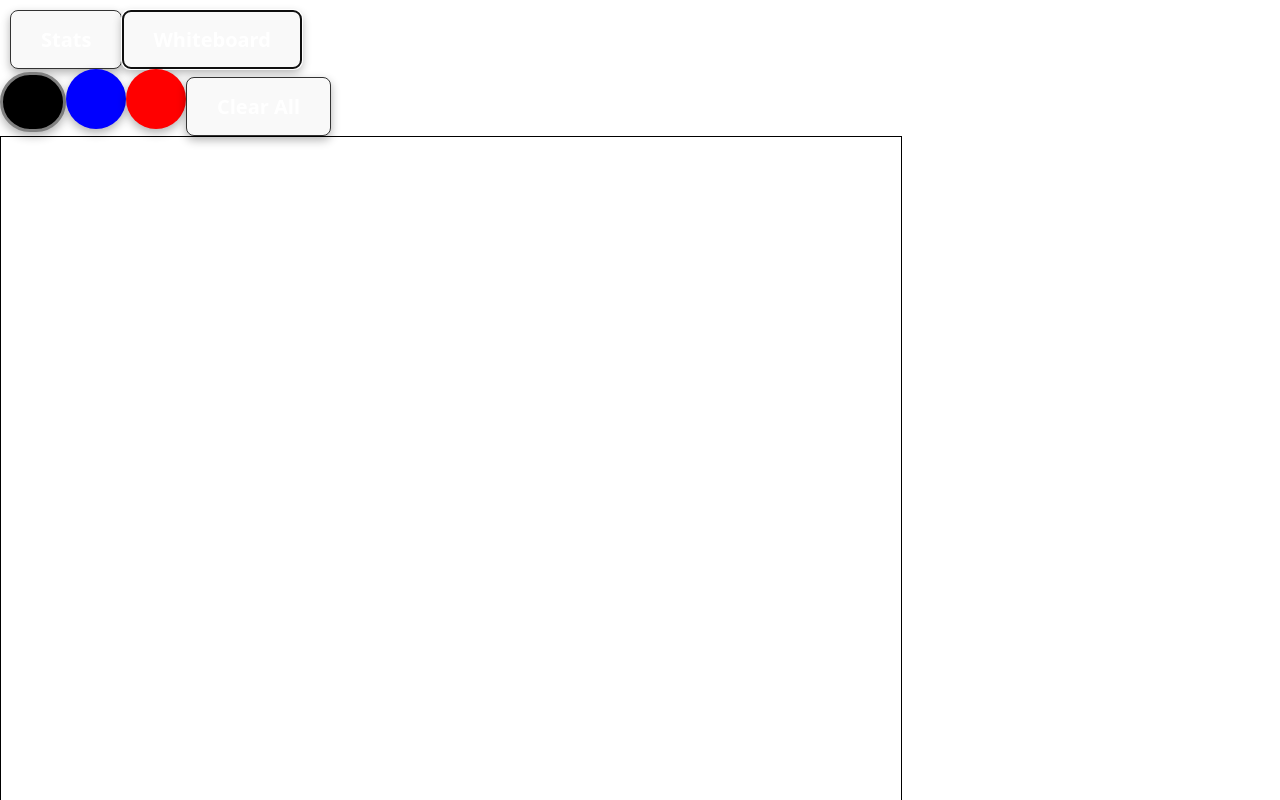
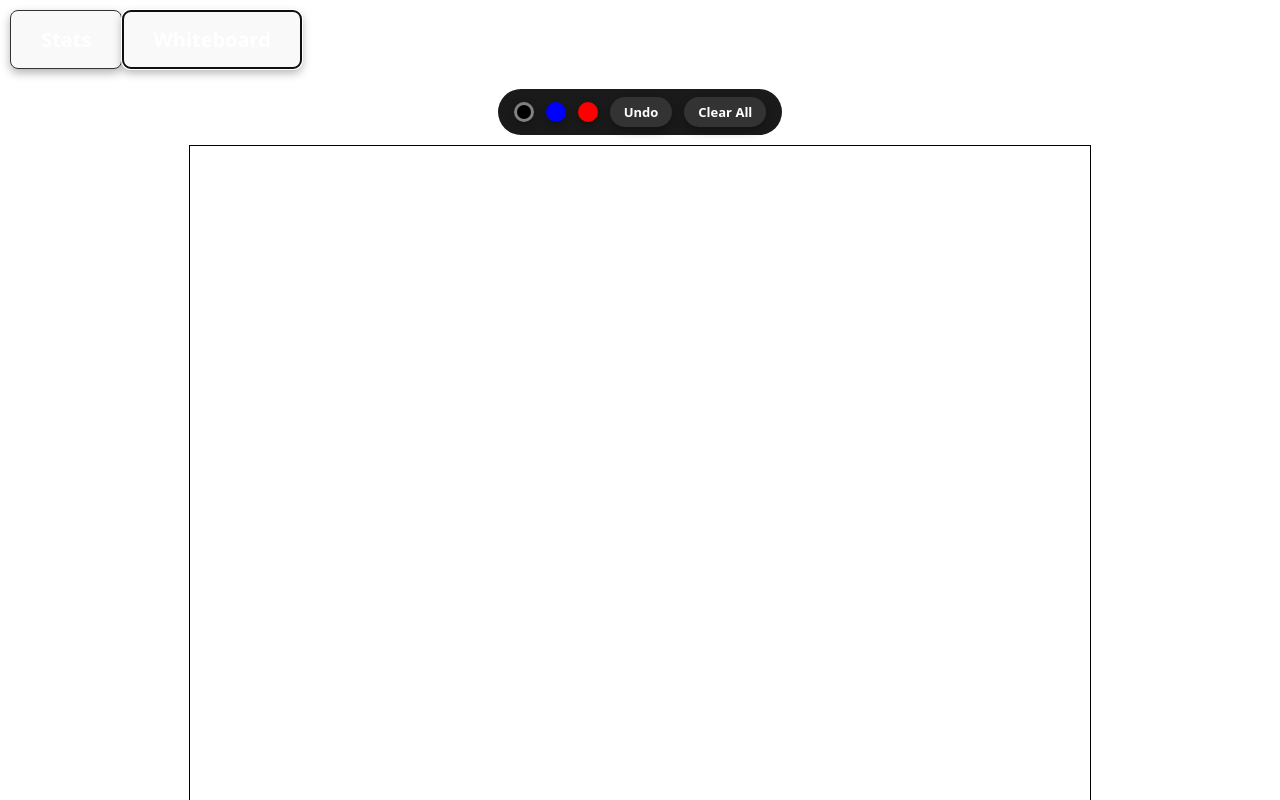
Before and after one commit to jrosario0225/volleyball-tracker, a React (Vite) app: page / in a window 1280 px wide. Both pictures are taken after a click on the button "Whiteboard". Shown: the top 800 px of the page. Built offline with nearby package versions, Linux system fonts and the light colour scheme.

Commit message:
finished styling for now on whiteboard

```diff
--- /dev/null
+++ b/src/components/shared/Whiteboard.css
@@ -0,0 +1,30 @@
+.whiteboard {
+    display: flex;
+    flex-direction: column;
+    align-items: center;
+    padding: 20px;
+    gap: 10px;
+}
+
+.whiteboard-controls {
+    display: flex;
+    align-items: center;
+    gap: 12px;
+    background-color: #1a1a1a;
+    padding: 8px 16px;
+    border-radius: 30px;
+}
+
+.whiteboard-controls button {
+    background-color: #333;
+    color: white;
+    border: none;
+    padding: 6px 14px;
+    border-radius: 20px;
+    cursor: pointer;
+    font-size: 13px;
+}
+
+.whiteboard-controls button:hover {
+    background-color: #555;
+}
--- a/src/components/shared/Whiteboard.jsx
+++ b/src/components/shared/Whiteboard.jsx
@@ -1,20 +1,24 @@
 import React from "react";
 import { useRef, useState, useEffect } from "react";
+import "./Whiteboard.css"
 
 function Whiteboard() {
 
     const canvasRef = useRef(null)
     const [isDrawing, setIsDrawing] = useState(false)
     const [color, setColor] = useState("#000000")
+    const [history, setHistory] = useState([])
 
 
     // ref to check previous values
     const isDrawingRef = useRef(false)
     const colorRef = useRef(color)
+    const historyRef = useRef([])
 
 
     // syncing our ref and states together (using useEffect)
     useEffect(() => { colorRef.current = color }, [color])
+    useEffect(() => { historyRef.current = history }, [history])
 
 
     {/* Drawing with MOUSE */ }
@@ -38,13 +42,39 @@ function Whiteboard() {
     }
 
     const stopDrawing = () => {
+        if (!isDrawing) return
+        const canvas = canvasRef.current
+        const snapshot = canvas.toDataURL()
+        setHistory(prev => [...prev.slice(-9), snapshot])
         setIsDrawing(false)
+    }
+
+    const cancelDrawing = () => {
+        setIsDrawing(false)
+    }
+
+    const undo = () => {
+        if (history.length === 0) return
+        const canvas = canvasRef.current
+        const ctx = canvas.getContext("2d")
+        const newHistory = history.slice(0, -1)
+        setHistory(newHistory)
+
+        if (newHistory.length === 0) {
+            ctx.clearRect(0, 0, canvas.width, canvas.height)
+            return
+        }
+
+        const img = new Image()
+        img.src = newHistory[newHistory.length - 1]
+        img.onload = () => {
+            ctx.clearRect(0, 0, canvas.width, canvas.height)
+            ctx.drawImage(img, 0, 0)}
     }
 
 
     // With Touch (Apple Pencil)
     // Preventing scrolling while drawing
-
     useEffect(() => {
         const canvas = canvasRef.current
 
@@ -82,6 +112,11 @@ function Whiteboard() {
         }
 
         const stopDrawingTouch = () => {
+            if (!isDrawingRef.current) return
+            const snapshot = canvas.toDataURL()
+            const newHistory = [...historyRef.current.slice(-9), snapshot]
+            historyRef.current = newHistory
+            setHistory(newHistory)
             isDrawingRef.current = false
         }
 
@@ -110,14 +145,19 @@ function Whiteboard() {
                         onClick={() => { setColor(presetColor) }}
                         style={{
                             backgroundColor: presetColor,
-                            height: "60px",
-                            borderRadius: "100px",
+                            width: "20px",
+                            height: "20px",
+                            minWidth: "20px",
+                            minHeight: "20px",
+                            borderRadius: "50%",
+                            padding: "0",
                             border: color === presetColor ? "3px solid gray" : "none"
                         }}
                     />
                 ))}
 
 
+                <button onClick={undo}>Undo</button>
 
                 <button onClick={() => {
                     const canvas = canvasRef.current
@@ -136,7 +176,7 @@ function Whiteboard() {
                 onMouseDown={startDrawing}
                 onMouseMove={draw}
                 onMouseUp={stopDrawing}
-                onMouseLeave={stopDrawing}
+                onMouseLeave={cancelDrawing}
             />
         </div>
     )
```
